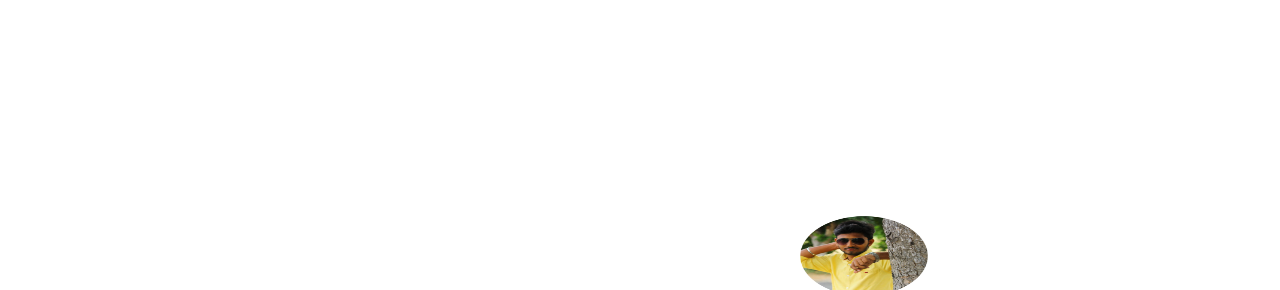
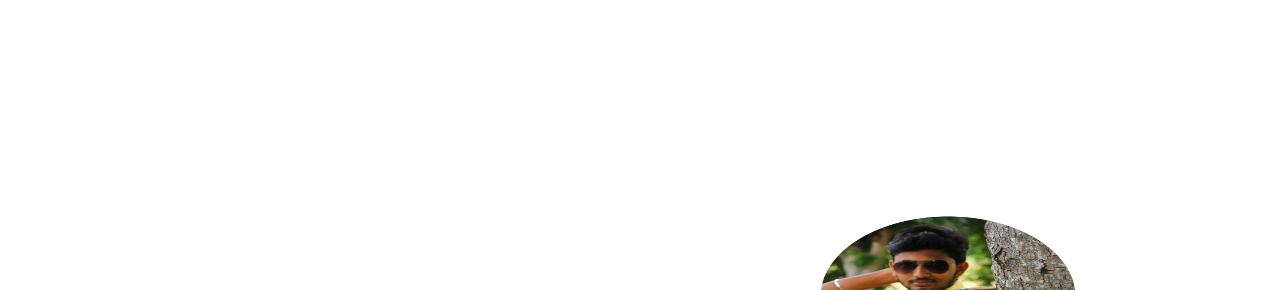
Before and after one commit to venkatesh687/venkatesh687.github.io, a plain HTML site: page index.html in a window 1280 px wide. Shown: the part 204-494 px from the top of the page. Drawn offline with nearby package versions, Linux system fonts and the light colour scheme.

Commit message:
Update index.html

```diff
--- a/index.html
+++ b/index.html
@@ -22,7 +22,7 @@
 		</div>
 	</div>
 		<div>
-				<img src="images/profile.jpg" alt="" style="height:10%;width:10%; margin-left:800px;margin-top:20px;position:absolute;"/>
+				<img src="images/profile.jpg" alt="" style="height:20%;width:20%; margin-left:820px;margin-top:20px;position:absolute;"/>
 			</div>
 	<div class="header-top">
 
```
